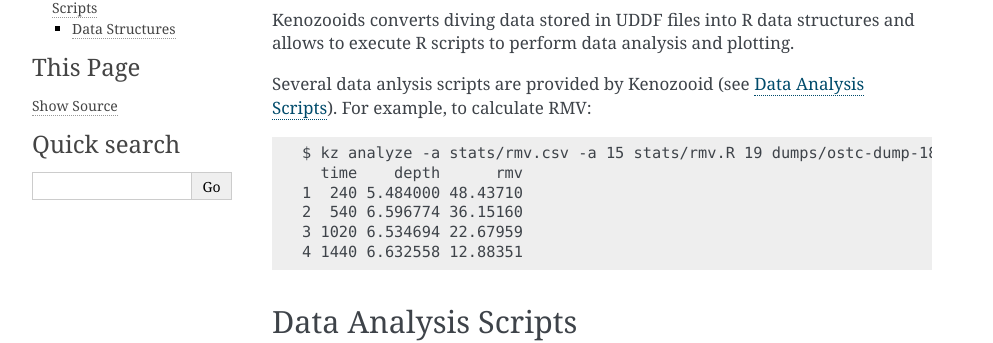
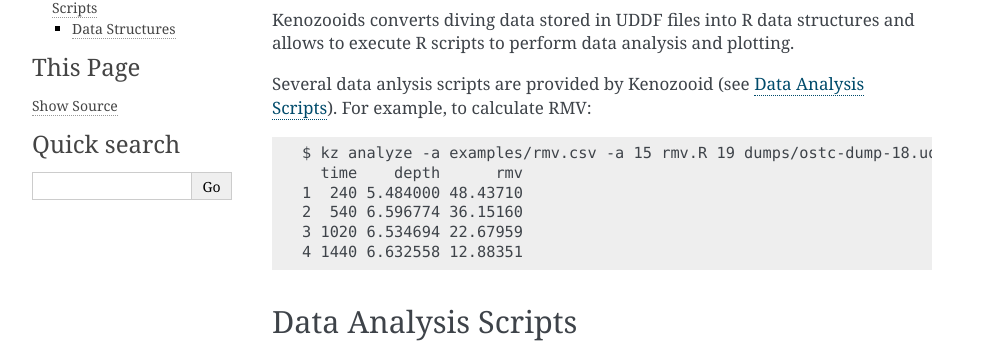
Before and after one commit to gitGNU/gnu_kenozooid, a Sphinx documentation site: the page built from doc/user/analysis.rst, in a window 1280 px wide. Shown: the part 160-503 px from the top of the page, without its empty margins (148-1141 px from the left). Built offline with Sphinx 7.4.7, drawn with Linux system fonts in a browser that asks for light colours.

Commit message:
- corrected rmv R script invocation in user manual (as R scripts are   properly distributed now)

```diff
--- a/doc/user/analysis.rst
+++ b/doc/user/analysis.rst
@@ -9,7 +9,7 @@
 Several data anlysis scripts are provided by Kenozooid (see
 :ref:`user-analysis-scripts`). For example, to calculate RMV::
 
-    $ kz analyze -a stats/rmv.csv -a 15 stats/rmv.R 19 dumps/ostc-dump-18.uddf
+    $ kz analyze -a examples/rmv.csv -a 15 rmv.R 19 dumps/ostc-dump-18.uddf
       time    depth      rmv
     1  240 5.484000 48.43710
     2  540 6.596774 36.15160
```
